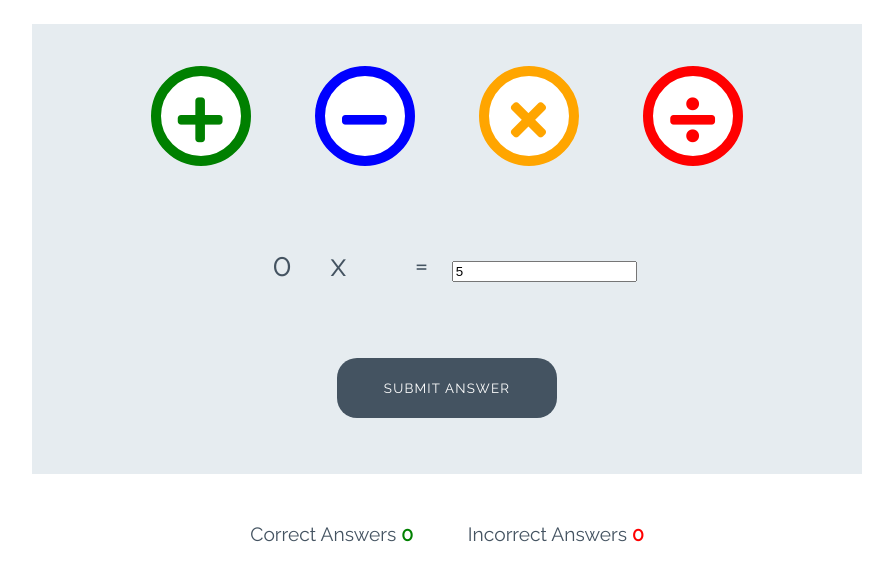
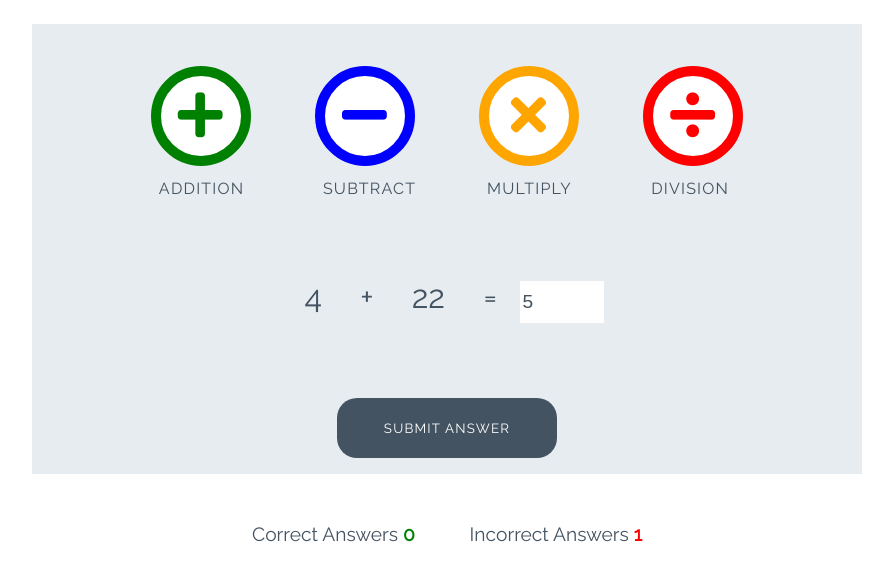
Before and after one commit to amj-web/love-maths, a plain HTML site: page index.html in a window 1280 px wide. Both pictures are taken after typing "5" into the empty fields and a click on the button "SUBMIT ANSWER". Shown: the part 79-660 px from the top of the page, without its empty margins (193-1086 px from the left). Drawn offline with Linux system fonts and the light colour scheme.

Commit message:
Add code to increment score and incorrect answers tally

```diff
--- a/assets/js/script.js
+++ b/assets/js/script.js
@@ -7,44 +7,103 @@ document.addEventListener("DOMContentLoaded", function() {
     for (let button of buttons) {
         button.addEventListener("click", function() {
             if (this.getAttribute("data-type") === "submit") {
-                alert("You clicked Submit!");
+                checkAnswer();
             } else {
                 let gameType = this.getAttribute("data-type");
-                alert(`You clicked ${gameType}`);
+                runGame(gameType);
             }
         });
     }
+
+    runGame("addition");
+
 });
 
 /**
- * The main game "loop", called then the script is first loaded
+ * The main game "loop", called when the script is first loaded
  * and after the user's answer has been processed
  */
+function runGame(gameType) {
 
-function runGame() {
-
-    // Creates two random number between 1 and 25
+    // Creates two random numbers between 1 and 25
     let num1 = Math.floor(Math.random() * 25) + 1;
     let num2 = Math.floor(Math.random() * 25) + 1;
-}
 
-function checkAnswer() {
+    if (gameType === "addition") {
+        displayAdditionQuestion(num1, num2);
+    } else {
+        alert(`Unknown game type: ${gameType}`);
+        throw `Unknown game type: ${gameType}. Aborting!`;
+    }
 
 }
 
-function calculateCorrectAnswer() {
+/**
+ * Checks the answer agaist the first element in
+ * the returned calculateCorrectAnswer array
+ */
+function checkAnswer() {
+
+    let userAnswer = parseInt(document.getElementById("answer-box").value);
+    let calculatedAnswer = calculateCorrectAnswer();
+    let isCorrect = userAnswer === calculatedAnswer[0];
+
+    if (isCorrect) {
+        alert("Hey! You got it right! :D");
+        incrementScore();
+    } else {
+        alert(`Awwww.... you answered ${userAnswer}. The correct answer was ${calculatedAnswer[0]}!`);
+        incrementWrongAnswer();
+    }
+
+    runGame(calculatedAnswer[1]);
 
 }
 
-function incrementScore() {
+/**
+ * Gets the operands (the numbers) and the operator (plus, minus etc)
+ * directly from the dom, and returns the correct answer.
+ */
+function calculateCorrectAnswer() {
+
+    let operand1 = parseInt(document.getElementById('operand1').innerText);
+    let operand2 = parseInt(document.getElementById('operand2').innerText);
+    let operator = document.getElementById("operator").innerText;
+
+    if (operator === "+") {
+        return [operand1 + operand2, "addition"];
+    } else {
+        alert(`Unimplemented operator ${operator}`);
+        throw `Unimplemented operator ${operator}. Aborting!`;
+    }
 
 }
 
-function incrementWrongAnswer() {
+/**
+ * Get the current socre from the DOM and increments it by 1
+ */
+function incrementScore() {
+
+    let oldScore = parseInt(document.getElementById("score").innerText);
+    document.getElementById("score").innerText =  ++oldScore;
 
 }
 
-function displayAdditionQuestion() {
+/**
+ * Get the current tallly of incorrect answers from the DOM and increments it by 1
+ */
+function incrementWrongAnswer() {
+
+    let oldScore = parseInt(document.getElementById("incorrect").innerText);
+    document.getElementById("incorrect").innerText =  ++oldScore;
+
+}
+
+function displayAdditionQuestion(operand1, operand2) {
+
+    document.getElementById('operand1').textContent = operand1;
+    document.getElementById('operand2').textContent = operand2;
+    document.getElementById('operator').textContent = "+";
 
 }
 
--- a/index.html
+++ b/index.html
@@ -1,16 +1,19 @@
 <!DOCTYPE html>
 <html lang="en">
+
 <head>
     <meta charset="UTF-8">
-    <meta http-equiv="X-UA-Compatible" content="IE=edge">
     <meta name="viewport" content="width=device-width, initial-scale=1.0">
 
     <!-- font awesome and google fonts -->
-    <link rel="stylesheet" href="https://use.fontawesome.com/releases/v5.7.2/css/all.css" integrity="sha384-fnmOCqbTlWIlj8LyTjo7mOUStjsKC4pOpQbqyi7RrhN7udi9RwhKkMHpvLbHG9Sr" crossorigin="anonymous">
+    <link rel="stylesheet" href="https://use.fontawesome.com/releases/v5.7.2/css/all.css"
+        integrity="sha384-fnmOCqbTlWIlj8LyTjo7mOUStjsKC4pOpQbqyi7RrhN7udi9RwhKkMHpvLbHG9Sr" crossorigin="anonymous">
     <link href="https://fonts.googleapis.com/css?family=Raleway%7CRighteous" rel="stylesheet">
+
     <link rel="stylesheet" href="assets/css/style.css">
     <title>Document</title>
 </head>
+
 <body>
     <h1 class="heading">
         <img class="logo" src="assets/images/logo.png" alt="logo"> Love Maths
@@ -18,29 +21,30 @@
 
     <div class="game-area">
         <div class="controls-area">
-            <button class="btn btn--big btn--green">
+            <button data-type="addition" class="btn btn--big btn--green">
                 <i class="fas fa-plus"></i>
             </button>
-            <button class="btn btn--big btn--blue">
+            <button data-type="subtract" class="btn btn--big btn--blue">
                 <i class="fas fa-minus"></i>
             </button>
-            <button class="btn btn--big btn--orange">
+            <button data-type="multiply" class="btn btn--big btn--orange">
                 <i class="fas fa-times"></i>
             </button>
-            <button class="btn btn--big btn--red">
+            <button data-type="division" class="btn btn--big btn--red">
                 <i class="fas fa-divide"></i>
             </button>
         </div>
         <div class="question-area">
             <span id="operand1">0</span>
             <span id="operator">x</span>
-            <span id="operand2"></span>
+            <span id="operand2">0</span>
             <span>=</span>
-            <p class="answer-message">Enter Answer</p>
-            <input id="answe-box "type="number">
+            <p class="answer-message">Enter Answer:</p>
+            <input id="answer-box" type="number">
         </div>
-        <button class="btn btn--gray">Submit Answer</button>
+        <button data-type="submit" class="btn btn--gray">Submit Answer</button>
     </div>
+
     <div class="score-area">
         <p class="scores">Correct Answers <span id="score">0</span></p>
         <p class="scores">Incorrect Answers <span id="incorrect">0</span></p>
@@ -48,4 +52,5 @@
 
     <script src="assets/js/script.js"></script>
 </body>
+
 </html>
```
